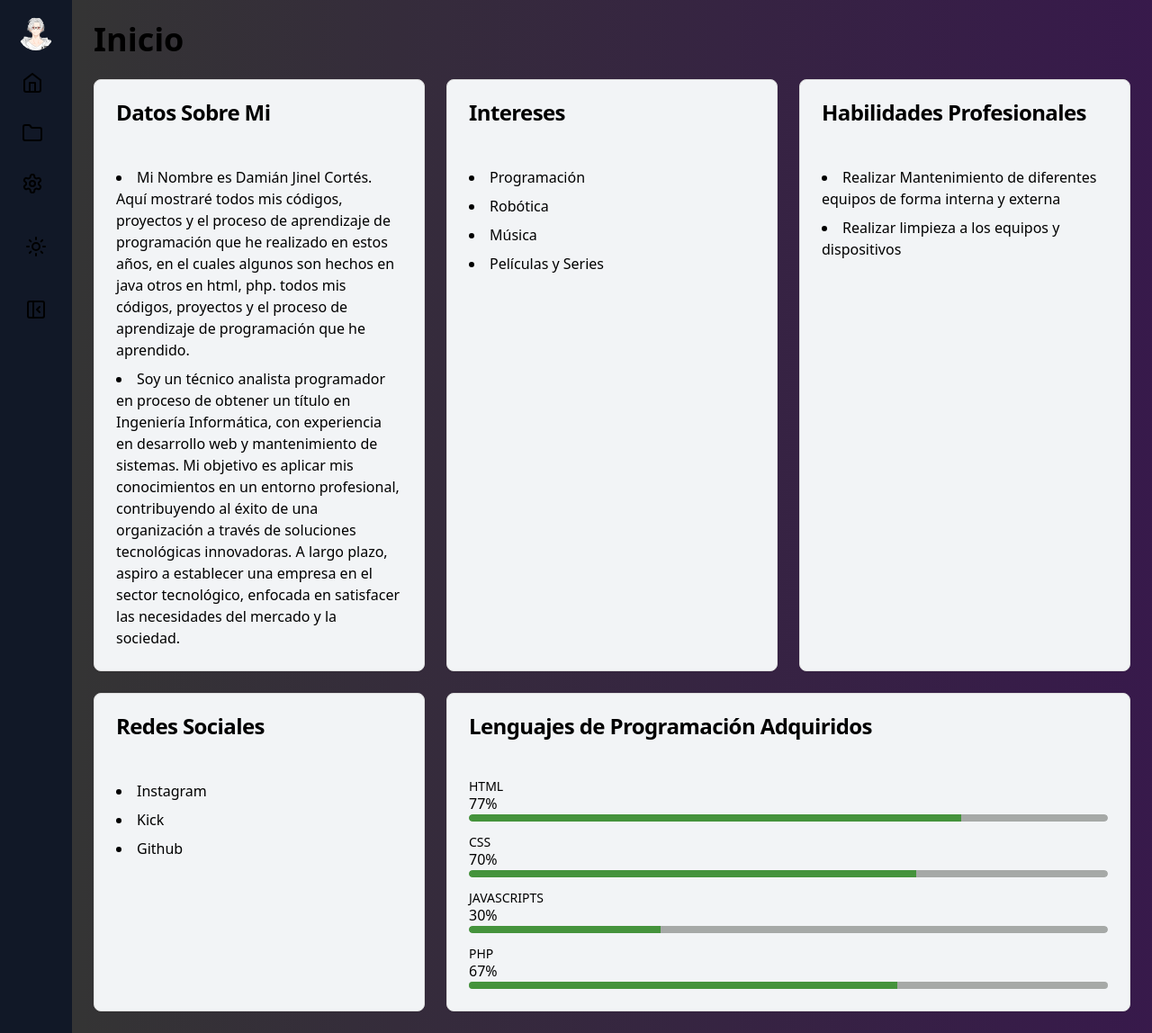
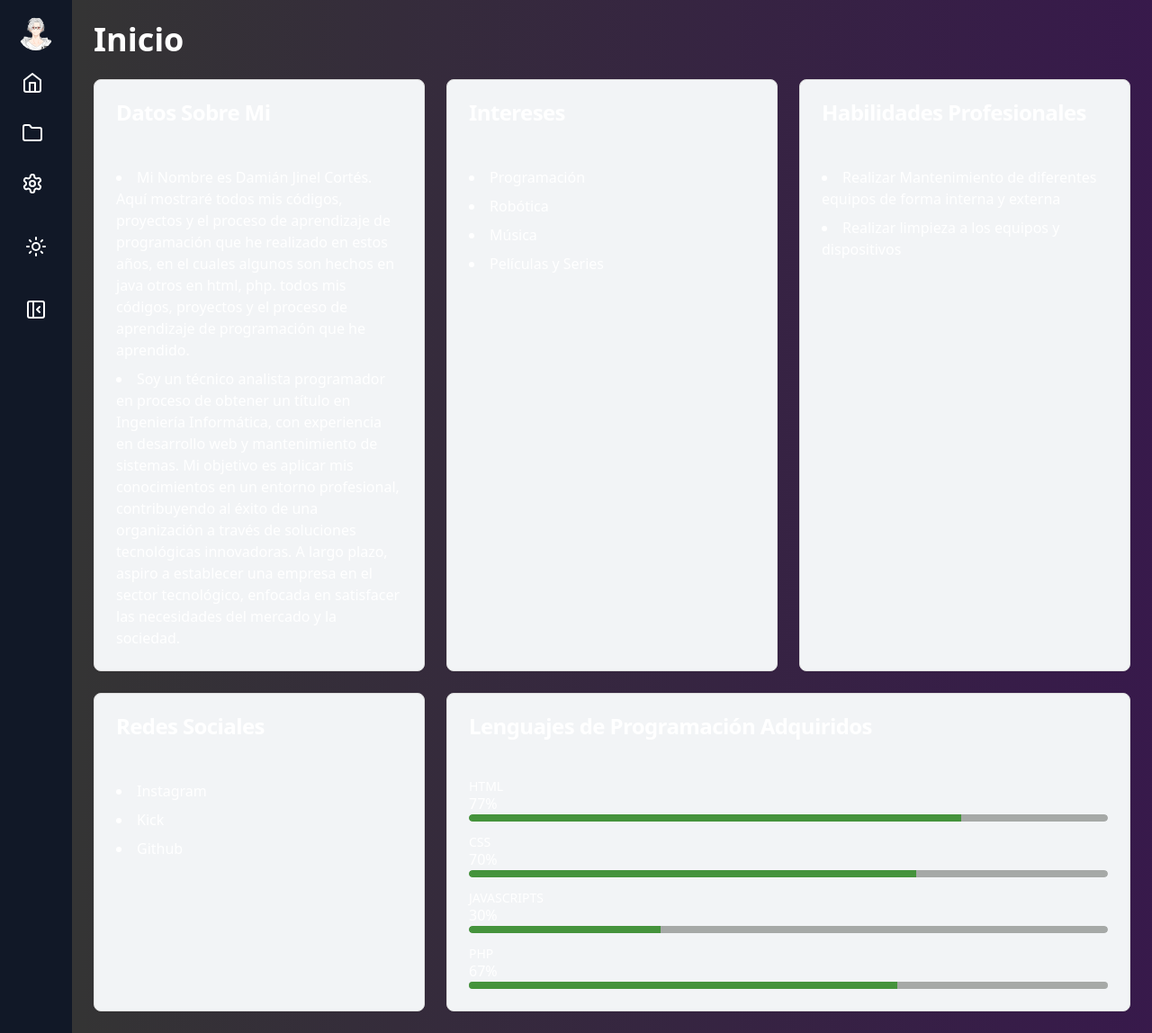
Before and after one commit to LynkRookie/TecnoUpdate.github.io, a PHP site: page /vista/inicio.html in a window 1280 px wide. Shown: the whole page at 90% size. Run offline with PHP 8.4, Linux system fonts and the light colour scheme.

Commit message:
Update cambio_temas.css

```diff
--- a/vista/Css/cambio_temas.css
+++ b/vista/Css/cambio_temas.css
@@ -6,13 +6,13 @@
 }
 
 .theme-light .text-white {
-  color: #000000 !important;
+  color: #ffffff !important;
 }
 
 /* Estilos para tema oscuro */
 .theme-dark .bg-gray-800 {
   background-color: #1f2937; /* Color gris oscuro para el tema oscuro */
-  color: #ffffff;
+  color: #000000;
   border-color: rgba(31, 41, 55, 1); /* Color del borde en tema oscuro */
 }
 
```
